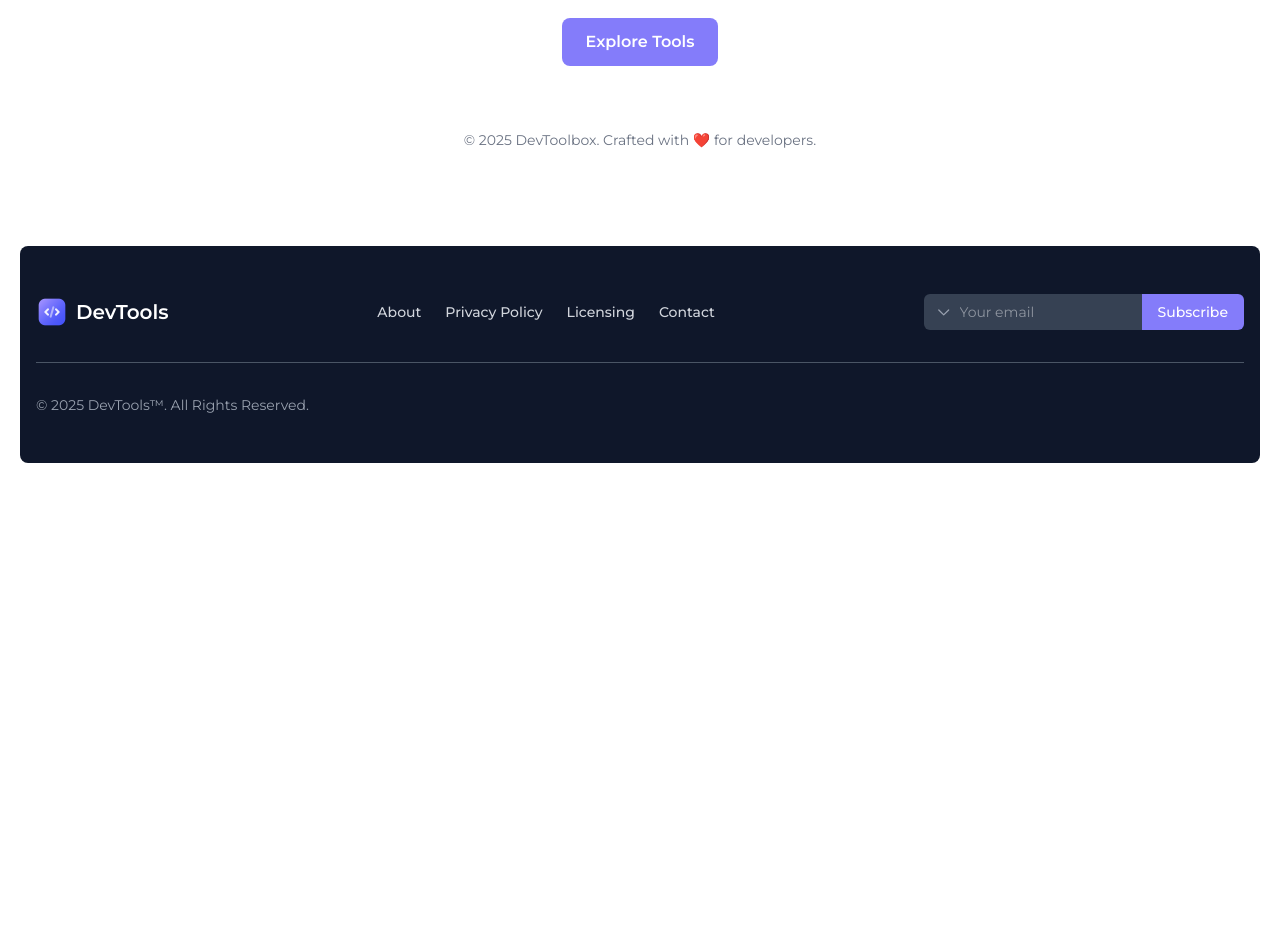
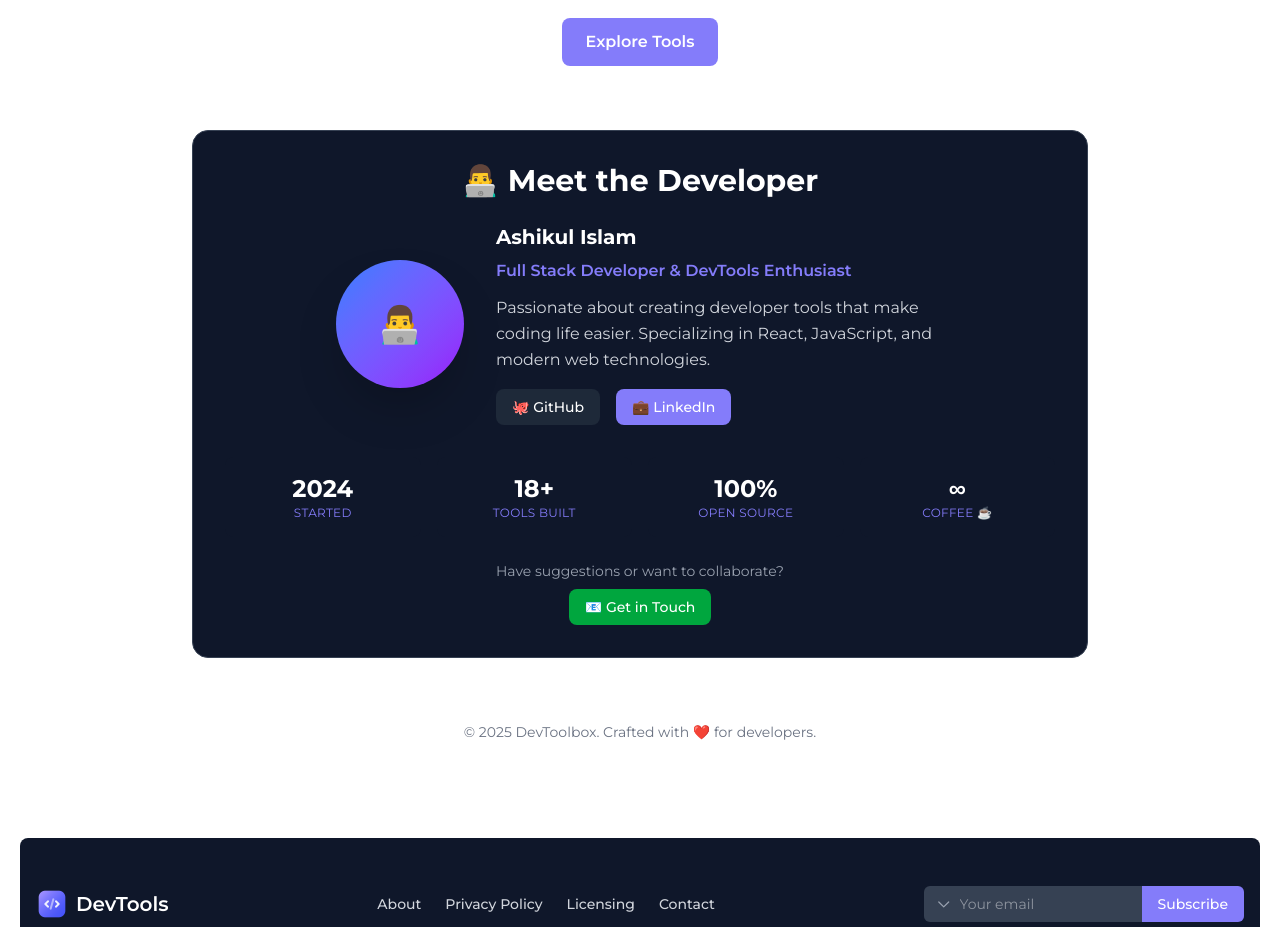
Before and after one commit to ashikulislamm/DevToolsBox, a React (Vite) app: page /DevToolsBox/about in a window 1280 px wide. Shown: the part 861-1788 px from the top of the page. Before the commit the page ends 1356 px from the top, so only its background shows below. Built offline with nearby package versions, Linux system fonts and the light colour scheme.

Commit message:
Edited About Page

```diff
--- a/src/pages/About.jsx
+++ b/src/pages/About.jsx
@@ -88,6 +88,87 @@ export default function About() {
           </a>
         </div>
 
+        {/* Developer Info Section */}
+        <div className="mt-16 p-8 rounded-2xl border border-gray-700 bg-[var(--primary-color)]">
+          <h2 className="text-2xl sm:text-3xl font-bold mb-6 text-white">
+            👨‍💻 Meet the Developer
+          </h2>
+
+          <div className="flex flex-col sm:flex-row items-center justify-center gap-8">
+            {/* Developer Avatar/Photo */}
+            <div className="w-32 h-32 rounded-full bg-gradient-to-br from-blue-500 to-purple-600 flex items-center justify-center text-4xl font-bold text-white shadow-2xl">
+              👨‍💻
+            </div>
+
+            {/* Developer Info */}
+            <div className="text-center sm:text-left">
+              <h3 className="text-xl font-bold text-white mb-2">
+                Ashikul Islam
+              </h3>
+              <p className="text-[var(--accent-color)] font-semibold mb-3">
+                Full Stack Developer & DevTools Enthusiast
+              </p>
+              <p className="text-gray-300 max-w-md leading-relaxed">
+                Passionate about creating developer tools that make coding life easier.
+                Specializing in React, JavaScript, and modern web technologies.
+              </p>
+
+              {/* Social Links */}
+              <div className="flex justify-center sm:justify-start gap-4 mt-4">
+                <a
+                  href="https://github.com/ashikulislamm"
+                  target="_blank"
+                  rel="noopener noreferrer"
+                  className="px-4 py-2 rounded-lg bg-gray-800 hover:bg-gray-700 text-white text-sm font-medium transition-colors flex items-center gap-2"
+                >
+                  🐙 GitHub
+                </a>
+                <a
+                  href="https://www.linkedin.com/in/ashikulislammm/"
+                  target="_blank"
+                  rel="noopener noreferrer"
+                  className="px-4 py-2 rounded-lg bg-[var(--accent-color)] text-white text-sm font-medium transition-colors flex items-center gap-2"
+                >
+                  💼 LinkedIn
+                </a>
+              </div>
+            </div>
+          </div>
+
+          {/* Developer Stats */}
+          <div className="mt-8 grid grid-cols-2 sm:grid-cols-4 gap-4">
+            <div className="text-center p-4 bg-[var(--primary-color)] rounded-lg">
+              <div className="text-2xl font-bold text-white">2024</div>
+              <div className="text-xs uppercase tracking-wide text-[var(--accent-color)]">Started</div>
+            </div>
+            <div className="text-center p-4 bg-[var(--primary-color)] rounded-lg">
+              <div className="text-2xl font-bold text-white">18+</div>
+              <div className="text-xs uppercase tracking-wide text-[var(--accent-color)]">Tools Built</div>
+            </div>
+            <div className="text-center p-4 bg-[var(--primary-color)] rounded-lg">
+              <div className="text-2xl font-bold text-white">100%</div>
+              <div className="text-xs uppercase tracking-wide text-[var(--accent-color)]">Open Source</div>
+            </div>
+            <div className="text-center p-4 bg-[var(--primary-color)] rounded-lg">
+              <div className="text-2xl font-bold text-white">∞</div>
+              <div className="text-xs uppercase tracking-wide text-[var(--accent-color)]">Coffee ☕</div>
+            </div>
+          </div>
+
+          {/* Contact */}
+          <div className="mt-6 text-center">
+            <p className="text-gray-400 text-sm mb-2">
+              Have suggestions or want to collaborate?
+            </p>
+            <a
+              href="mailto:ashikulislamm@gmail.com"
+              className="inline-flex items-center gap-2 px-4 py-2 rounded-lg bg-green-600 hover:bg-green-700 text-white text-sm font-medium transition-colors"
+            >
+              📧 Get in Touch
+            </a>
+          </div>
+        </div>
+
         {/* Footer Note */}
         <footer className="mt-16 text-sm text-gray-500">
           © {new Date().getFullYear()} DevToolbox. Crafted with ❤️ for
```
